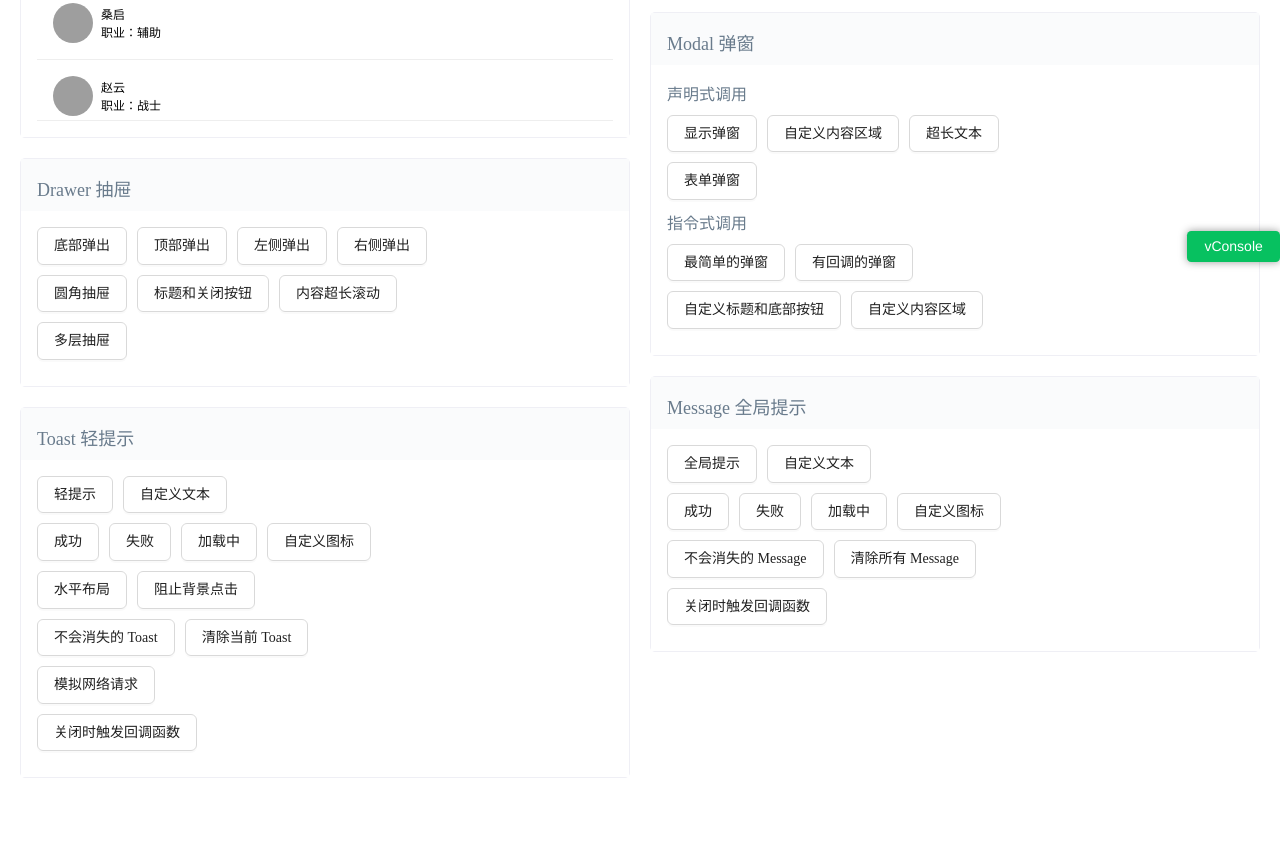
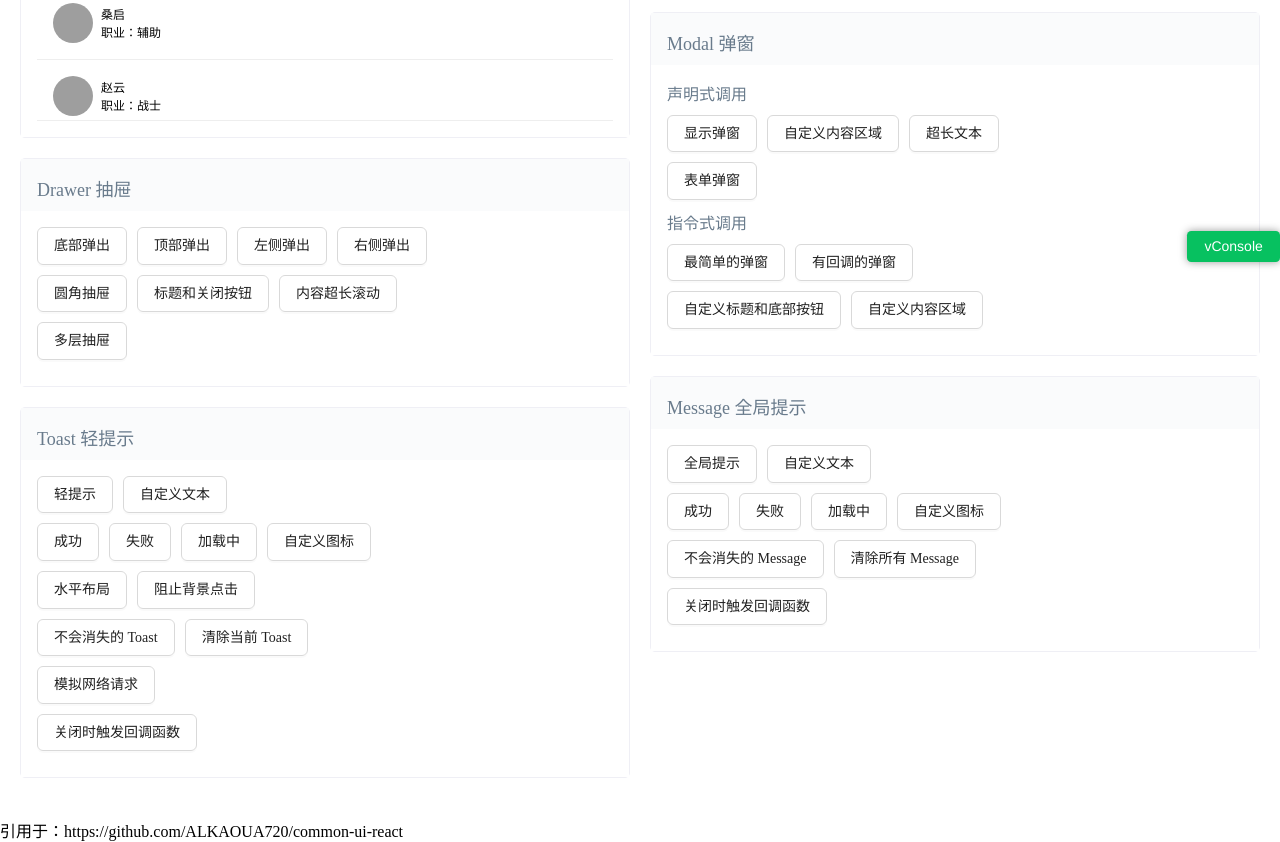
Before and after one commit to Ym-atom/Yatom.github.io, a plain HTML site: page index.html in a window 1280 px wide. Shown: the part 518-1360 px from the top of the page. Before the commit the page ends 1336 px from the top, so only its background shows below. Drawn offline with Linux system fonts and the light colour scheme; grey boxes are pictures that could not be loaded.

Commit message:
Update index.html

```diff
--- a/index.html
+++ b/index.html
@@ -3,11 +3,11 @@
 <meta name="viewport" content="width=device-width, user-scalable=no, initial-scale=1.0, maximum-scale=1.0, minimum-scale=1.0">
 <meta http-equiv="X-UA-Compatible" content="ie=edge">
 <link rel="shortcut icon" href="./favicon.ico">
-<title>Common UI</title>
+<title>测试Common UI</title>
 <link rel="stylesheet" href="./umi.css">
 </head>
 <body>
 <div id="root"></div>
 <script src="./umi.js"></script>
-
+<div><span>引用于：https://github.com/ALKAOUA720/common-ui-react</span></span></div>
 </body></html>
```
